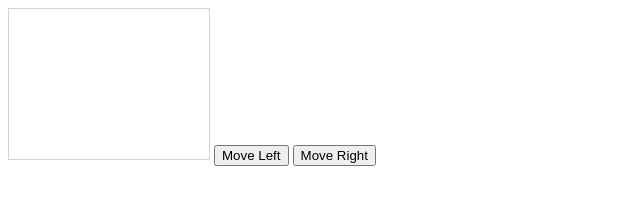
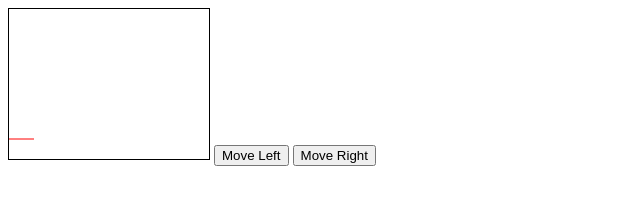
Before and after one commit to retrocars/retrocars, a plain HTML site: page index.html in a window 1280 px wide. Both pictures are taken after a click on the button "Move Left". Shown: the whole page, without its empty margins (0-640 px from the left). Drawn offline with Linux system fonts and the light colour scheme.

Commit message:
Update index.html

```diff
--- a/index.html
+++ b/index.html
@@ -5,45 +5,60 @@
     }
 
 </style>
-<canvas id='platform' width='200' height='150' style='border:1px solid #d3d3d3;'>Your browser does not support the HTML5 canvas tag.</canvas>
+<canvas id='platform' width='200' height='150' style='border:1px solid #000000;'>Your browser does not support the HTML5 canvas tag.</canvas>
 <button onclick='moveLeft()'>Move Left</button>
 <button onclick='moveRight()'>Move Right</button>
 <script>
-    function bombs(){
+    var c = document.getElementById('platform');
+    var ctx = c.getContext('2d');
 
+		var canvasConfig = {
+    		width: 200,
+        height: 150
+    };
+
+    var player = {
+        x: 0,
+        y: 130,
+        width: 25,
+        color: 'red'
+    };
+
+    function drawPlayer(ctx, player) {
+        ctx.beginPath();
+        ctx.moveTo(player.x, player.y);
+        ctx.lineTo(player.x + player.width, player.y);
+        ctx.strokeStyle = player.color;
+        ctx.stroke();
     }
-    function moveRight(){
-        var move = parseInt(localStorage.getItem('move'));
-        var line = parseInt(localStorage.getItem('line'));
-        move = move +25;
-        line = line +25;
-        localStorage.setItem('move', move);
-        localStorage.setItem('line', line);
-        draw();
 
+    function clear(ctx, canvasConfig) {
+        ctx.clearRect(0, 0, canvasConfig.width, canvasConfig.height);
     }
-    function moveLeft(){
-        var move = parseInt(localStorage.getItem('move'));
-        var line = parseInt(localStorage.getItem('line'));
-        move = move -25;
-        line = line -25;
-        localStorage.setItem('move', move);
-        localStorage.setItem('line', line);
+
+    function draw() {
+        clear(ctx, canvasConfig);
+        drawPlayer(ctx, player);
+    }
+
+    function moveLeft() {
+    		if (player.x <= 0) {
+        		return;
+        }
+
+        player.x -= player.width;
         draw();
     }
-    function draw(){
-        var move = parseInt(localStorage.getItem('move'));
-        var line = parseInt(localStorage.getItem('line'));
-        var c = document.getElementById('platform');
-        var ctx = c.getContext('2d');
-        ctx.moveTo(move, 130);
-        ctx.lineTo(line, 130);
-        ctx.stroke();
+
+    function moveRight() {
+    		if (player.x + player.width >= canvasConfig.width) {
+        		return;
+        }
+
+        player.x += player.width;
+        draw();
     }
+
     draw();
-    var move = 25;
-    var line = 0;
-    localStorage.setItem('move', move);
-    localStorage.setItem('line', line);
 </script>
 </html>
```
